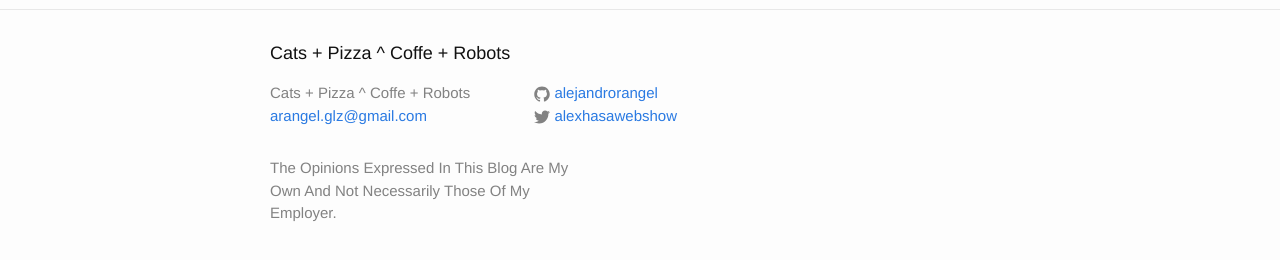
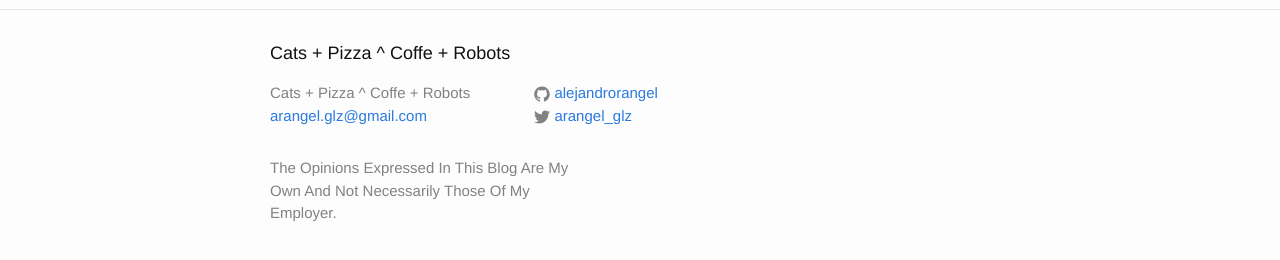
Before and after one commit to alejandrorangel/alejandrorangel.github.io, a Jekyll site: the page built from index.html, in a window 1280 px wide. Shown: the part 557-817 px from the top of the page. Built offline with Jekyll 4.4.1, drawn with Linux system fonts in a browser that asks for light colours.

Commit message:
change twitter link

```diff
--- a/_config.yml
+++ b/_config.yml
@@ -12,7 +12,7 @@ description: > # this means to ignore newlines until "baseurl:"
   The Opinions Expressed In This Blog Are My Own And Not Necessarily Those Of My Employer.
 baseurl: "" # the subpath of your site, e.g. /blog
 url: "rangelalejandro.com" # the base hostname & protocol for your site
-twitter_username: alexhasawebshow
+twitter_username: arangel_glz
 github_username:  alejandrorangel
 
 # Build settings
```
